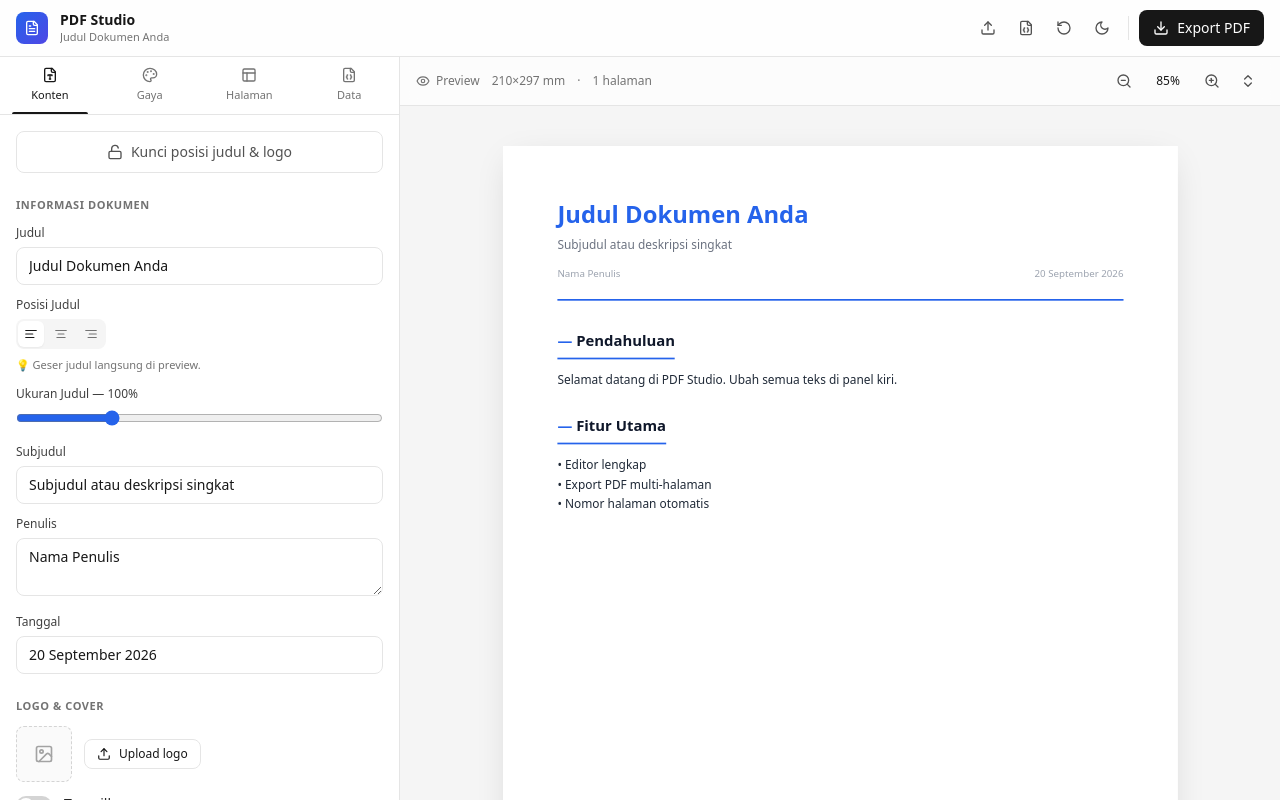
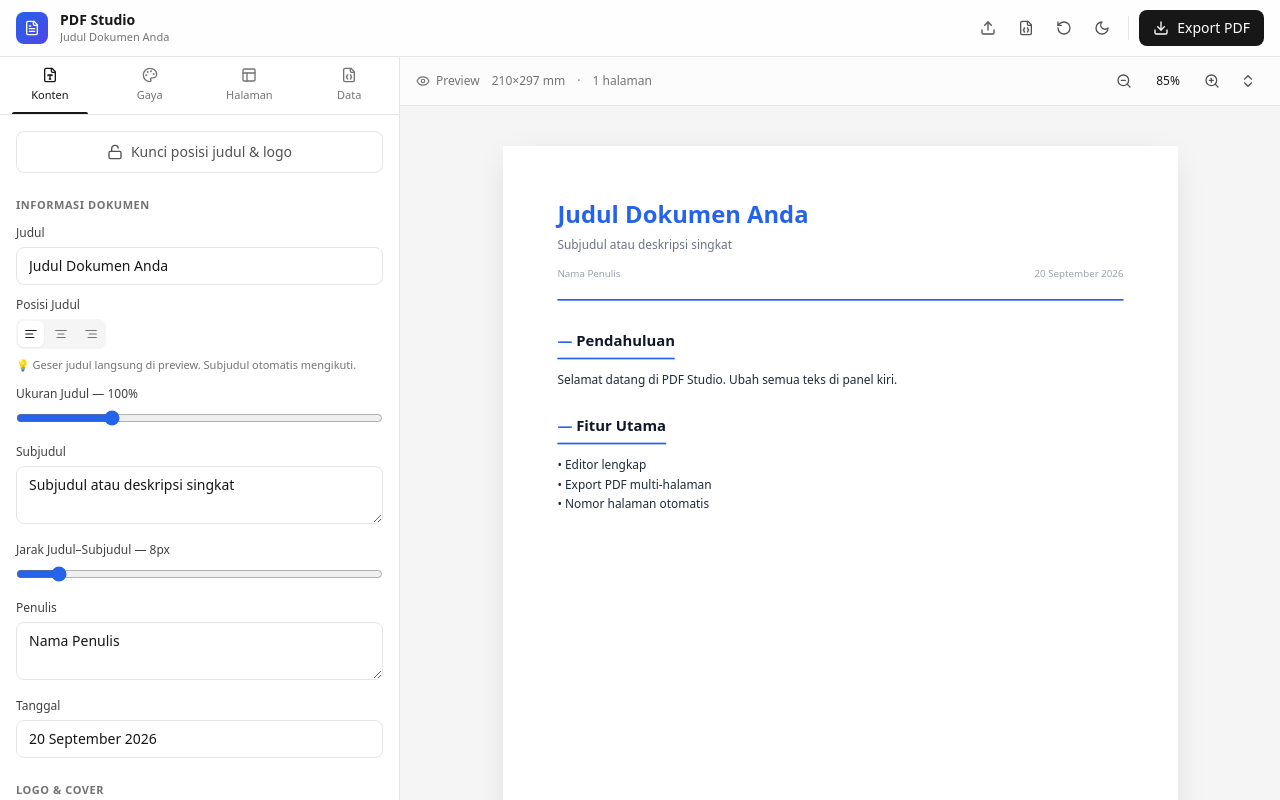
Before and after one commit to jampingkuda2-bot/bot, a Next.js app: page / in a window 1280 px wide. Shown: the top 800 px of the page. Built offline with nearby package versions, Linux system fonts and the light colour scheme.

Commit message:
Update ContentTab.jsx

```diff
--- a/app/components/ContentTab.jsx
+++ b/app/components/ContentTab.jsx
@@ -16,6 +16,7 @@ export default function ContentTab({
   const locked = !!doc.locked;
   const titleScale = doc.titleScale || 1;
   const logoSize = doc.logoSize || 56;
+  const subtitleGap = doc.subtitleGap ?? 8;
 
   return (
     <>
@@ -76,7 +77,7 @@ export default function ContentTab({
             )}
           </div>
           <p className="text-[11px] text-neutral-500 mt-2">
-            💡 Geser judul langsung di preview.
+            💡 Geser judul langsung di preview. Subjudul otomatis mengikuti.
           </p>
         </Field>
 
@@ -93,8 +94,28 @@ export default function ContentTab({
         </Field>
 
         <Field label="Subjudul">
-          <TextInput value={doc.subtitle} onChange={(v) => update({ subtitle: v })} placeholder="Subjudul" />
+          <textarea
+            value={doc.subtitle || ''}
+            onChange={(e) => update({ subtitle: e.target.value })}
+            placeholder="Subjudul atau deskripsi singkat (bisa Enter untuk baris baru)"
+            rows={2}
+            className="w-full px-3 py-2 text-sm rounded-lg border border-neutral-200 dark:border-neutral-800 bg-white dark:bg-neutral-900 placeholder:text-neutral-400 focus:outline-none focus:ring-2 focus:ring-blue-500/40 focus:border-blue-500 resize-y"
+          />
         </Field>
+
+        {doc.subtitle && (
+          <Field label={`Jarak Judul–Subjudul — ${subtitleGap}px`}>
+            <input
+              type="range"
+              min={0}
+              max={80}
+              step={2}
+              value={subtitleGap}
+              onChange={(e) => update({ subtitleGap: Number(e.target.value) })}
+              className="w-full"
+            />
+          </Field>
+        )}
 
         <Field label="Penulis">
           <textarea
```
